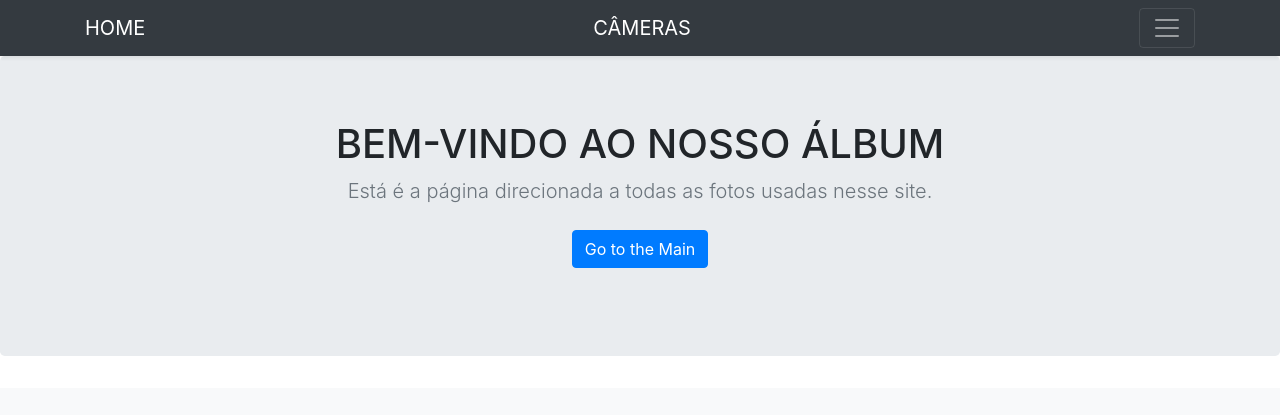
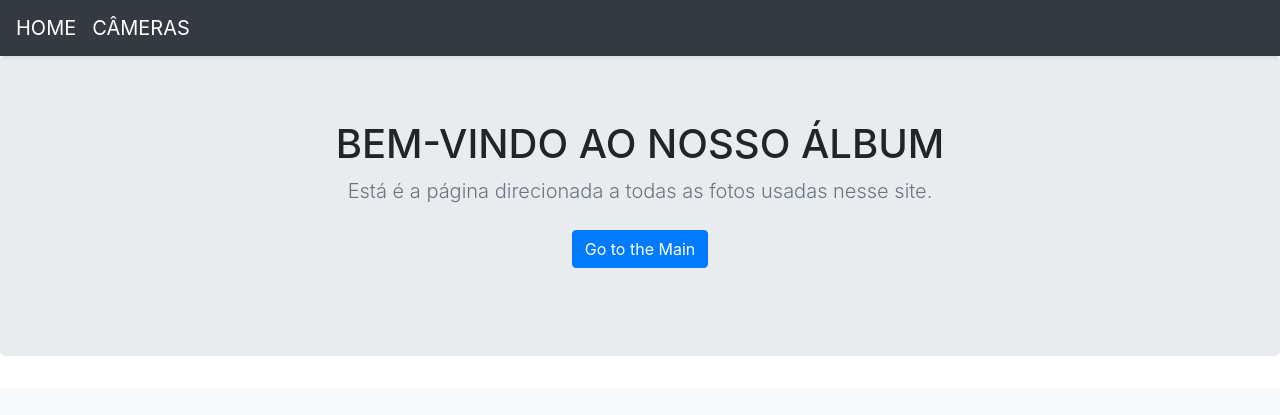
Before and after one commit to barbarac03/projetofinal_frontend_senai, a plain HTML site: page galeria.html in a window 1280 px wide. Shown: the top 415 px of the page. Drawn offline with nearby package versions, Linux system fonts and the light colour scheme.

Commit message:
projeto final

```diff
--- a/galeria.html
+++ b/galeria.html
@@ -1,5 +1,6 @@
 <!doctype html>
 <html lang="en">
+
 <head>
   <meta charset="utf-8">
   <meta name="viewport" content="width=device-width, initial-scale=1, shrink-to-fit=no">
@@ -14,6 +15,11 @@
 
   <!-- Custom styles for this template -->
   <link href="" rel="stylesheet">
+  <style>
+  .navbar{
+    justify-content: flex-start;
+  }
+  </style>
 </head>
 
 <body>
@@ -24,7 +30,9 @@
         <div class="row">
           <div class="col-sm-8 col-md-7 py-4">
             <h4 class="text-white">About</h4>
-              <p class="text-muted">Add some information about the album below, the author, or any other background context. Make it a few sentences long so folks can pick up some informative tidbits. Then, link them off to some social networking sites or contact information.</p>
+            <p class="text-muted">Add some information about the album below, the author, or any other background
+              context. Make it a few sentences long so folks can pick up some informative tidbits. Then, link them off
+              to some social networking sites or contact information.</p>
           </div>
           <div class="col-sm-4 offset-md-1 py-4">
             <h4 class="text-white">Contact</h4>
@@ -38,20 +46,13 @@
       </div>
     </div>
     <div class="navbar navbar-dark bg-dark shadow-sm">
-        <div class="container d-flex justify-content-between">
       <a class="navbar-brand" href="index.html">HOME</a>
       <a class="navbar-brand" href="camera.html">CÂMERAS</a>
-
-                <button class="navbar-toggler" type="button" data-toggle="collapse" data-target="#navbarCollapse"
-                    aria-controls="navbarCollapse" aria-expanded="false" aria-label="Toggle navigation">
-                    <span class="navbar-toggler-icon"></span>
-
-        </button>
     </div>
     </div>
   </header>
 
-    <main role="main">
+
 
   <section class="jumbotron text-center">
     <div class="container">
@@ -80,7 +81,7 @@
         </div>
         <div class="col-md-4">
           <div class="card mb-4 shadow-sm">
-                <img class="card-img-top" src="img/edicao2.png" height="400px" width="400px"  alt="Card image cap slide img-fluid">
+            <img class="card-img-top" src="img/edicao2.png" height="400px" width="400px" alt="Card image cap slide img-fluid">
             <div class="card-body">
               <p class="card-text">Foto editada que foi usada em um dos nossos POST.</p>
               <div class="d-flex justify-content-between align-items-center">
@@ -102,7 +103,7 @@
 
         <div class="col-md-4">
           <div class="card mb-4 shadow-sm">
-                <img class="card-img-top" src="img/indexteste2.png"  alt="Card image cap slide img-fluid">
+            <img class="card-img-top" src="img/indexteste2.png" alt="Card image cap slide img-fluid">
             <div class="card-body">
               <p class="card-text">Segunda foto que está sendo usada como capa.</p>
               <div class="d-flex justify-content-between align-items-center">
@@ -113,7 +114,7 @@
         </div>
         <div class="col-md-4">
           <div class="card mb-4 shadow-sm">
-                <img class="card-img-top" src="img/indexteste5.png" width="400px"alt="Card image cap slide img-fluid">
+            <img class="card-img-top" src="img/indexteste5.png" width="400px" alt="Card image cap slide img-fluid">
             <div class="card-body">
               <p class="card-text"> Terceira foto que está sendo usada como capa.</p>
               <div class="d-flex justify-content-between align-items-center">
@@ -124,7 +125,7 @@
         </div>
         <div class="col-md-4">
           <div class="card mb-4 shadow-sm">
-                <img class="card-img-top" src="img/locacao.jpg" height="400px" width="400px"alt="Card image cap  slide img-fluid">
+            <img class="card-img-top" src="img/locacao.jpg" height="400px" width="400px" alt="Card image cap  slide img-fluid">
             <div class="card-body">
               <p class="card-text">Foto usada no nosso Post de locação .</p>
               <div class="d-flex justify-content-between align-items-center">
@@ -137,7 +138,7 @@
         <div class="col-md-4 ">
           <div class="card mb-4 shadow-sm"></div>
 
-                <img class="card-img-top" src="img/locacao2.jpg" height="400px" width="400px"alt="Card image cap  slide img-fluid ">
+          <img class="card-img-top" src="img/locacao2.jpg" height="400px" width="400px" alt="Card image cap  slide img-fluid ">
           <div class="card-body">
             <p class="card-text">Foto já editada que foi usada no mesmo POST de locação.</p>
             <div class="d-flex justify-content-between align-items-center">
@@ -164,8 +165,11 @@
     <!-- Bootstrap core JavaScript
     ================================================== -->
     <!-- Placed at the end of the document so the pages load faster -->
-    <script src="https://code.jquery.com/jquery-3.3.1.slim.min.js" integrity="sha384-q8i/X+965DzO0rT7abK41JStQIAqVgRVzpbzo5smXKp4YfRvH+8abtTE1Pi6jizo" crossorigin="anonymous"></script>
-    <script>window.jQuery || document.write('<script src="../../assets/js/vendor/jquery-slim.min.js"><\/script>')</script>
+    <script src="https://code.jquery.com/jquery-3.3.1.slim.min.js" integrity="sha384-q8i/X+965DzO0rT7abK41JStQIAqVgRVzpbzo5smXKp4YfRvH+8abtTE1Pi6jizo"
+      crossorigin="anonymous"></script>
+    <script>
+      window.jQuery || document.write('<script src="../../assets/js/vendor/jquery-slim.min.js"><\/script>')
+    </script>
     <script src="js/jquery-3.3.1.slim.min.js"></script>
     <script src="js/popper.min.js"></script>
     <script src="js/bootstrap.min.js"></script>
```
Also changed, not shown: edicao.html (+1 -4 lines). Lines whose indentation alone changed are shown as unchanged.
